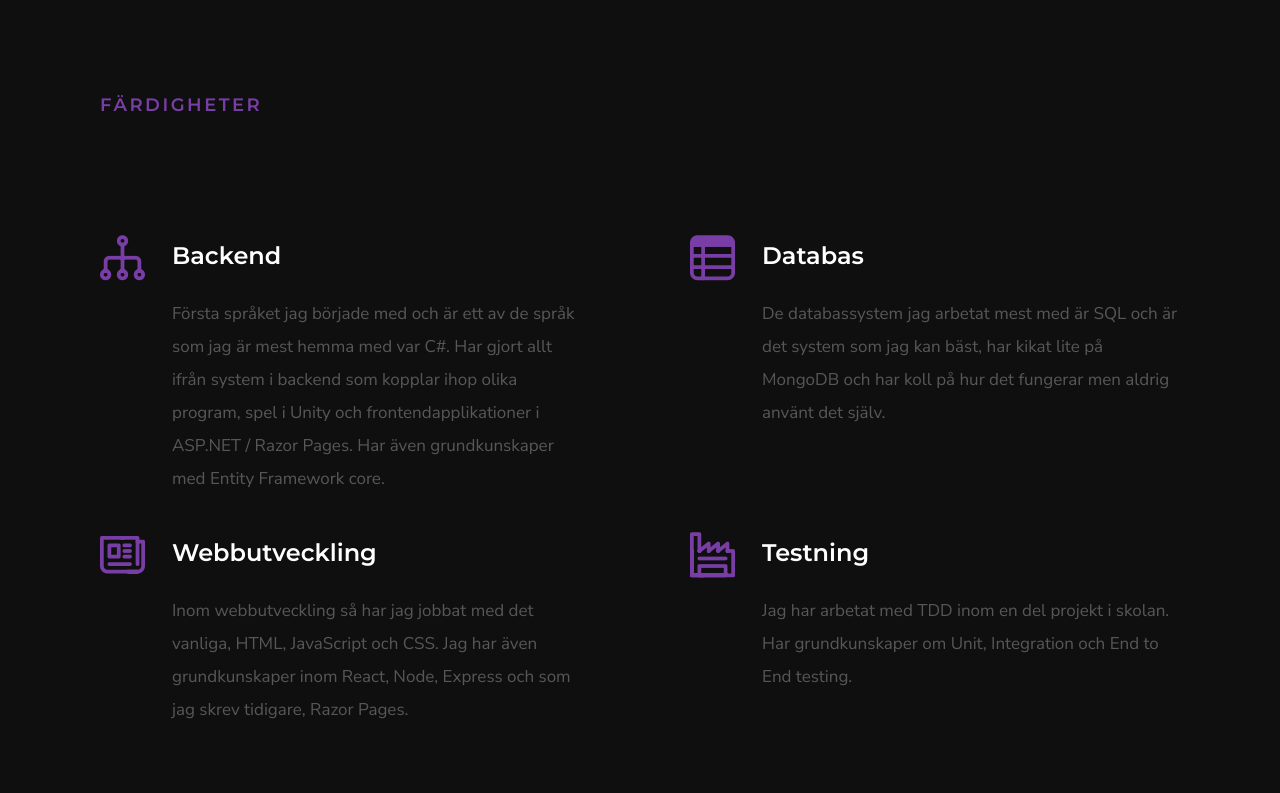
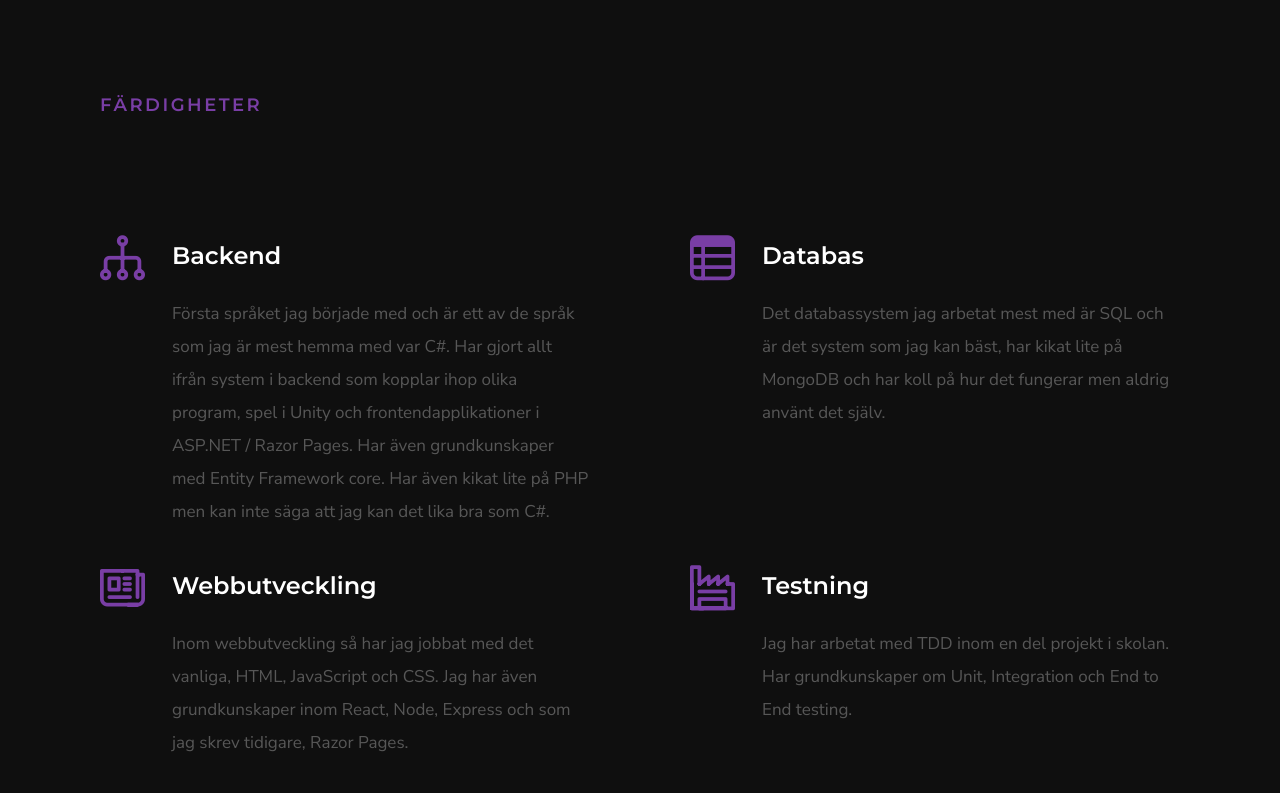
Before and after one commit to FilipAltDelete/CV, a plain HTML site: page index.html in a window 1280 px wide. Shown: the part 1969-2762 px from the top of the page. Drawn offline with Linux system fonts and the light colour scheme; files whose address does not match are found by name.

Commit message:
some commit

```diff
--- a/index.html
+++ b/index.html
@@ -174,7 +174,7 @@
                     <p>Första språket jag började med och är ett av de språk som jag är mest hemma med var C#.
                         Har gjort allt ifrån system i backend som kopplar ihop olika program, spel i Unity
                         och frontendapplikationer i ASP.NET / Razor Pages. Har även grundkunskaper med Entity Framework
-                        core.
+                        core. Har även kikat lite på PHP men kan inte säga att jag kan det lika bra som C#.
                     </p>
                 </div>
             </div>
@@ -186,7 +186,7 @@
                 <div class="item-service__text">
                     <h3 class="item-title">Databas</h3>
                     <p>
-                        De databassystem jag arbetat mest med är SQL och är det system som jag kan bäst, har kikat
+                        Det databassystem jag arbetat mest med är SQL och är det system som jag kan bäst, har kikat
                         lite på MongoDB och har koll på hur det fungerar men aldrig använt det själv.
                     </p>
                 </div>
```
